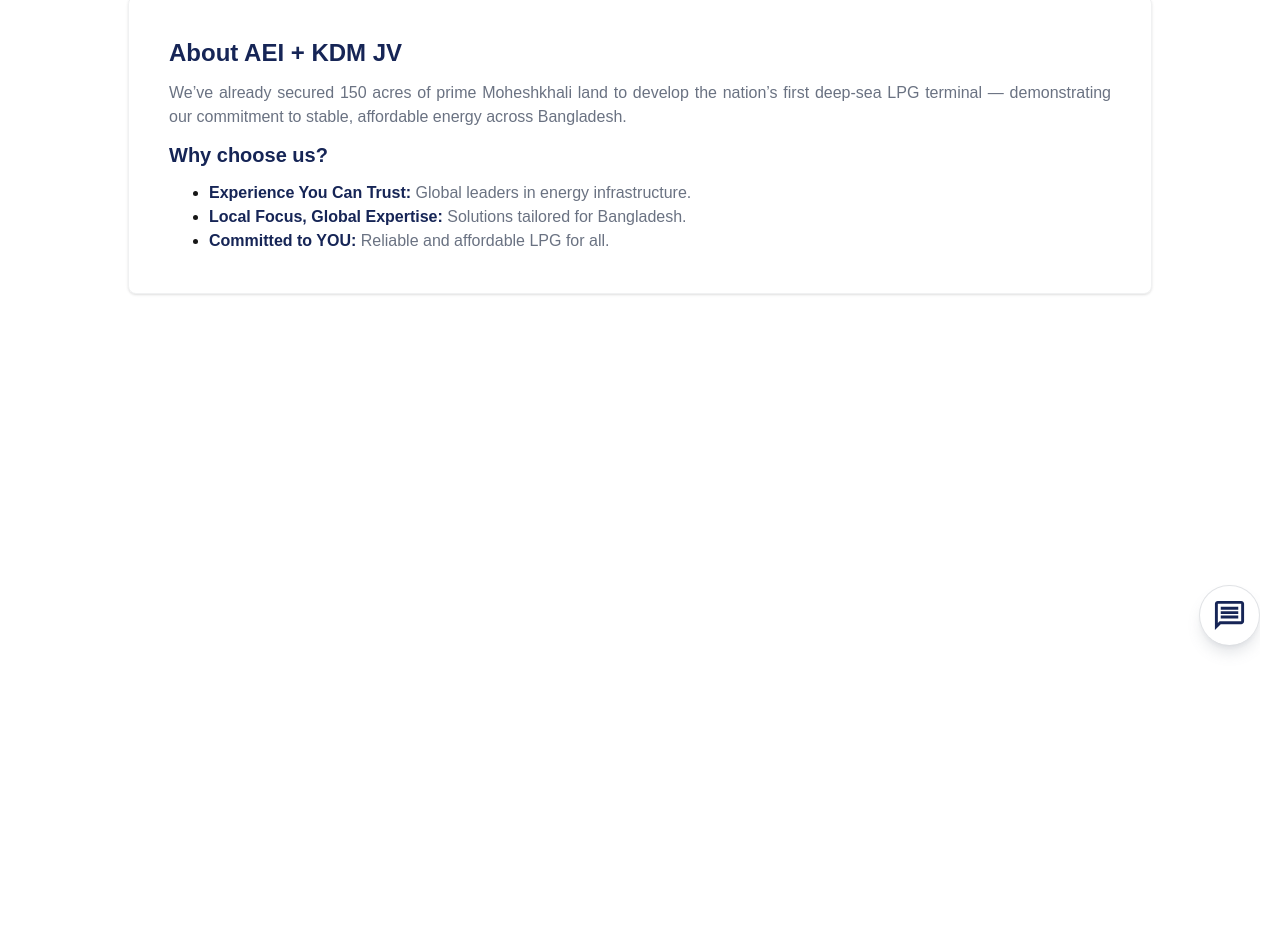
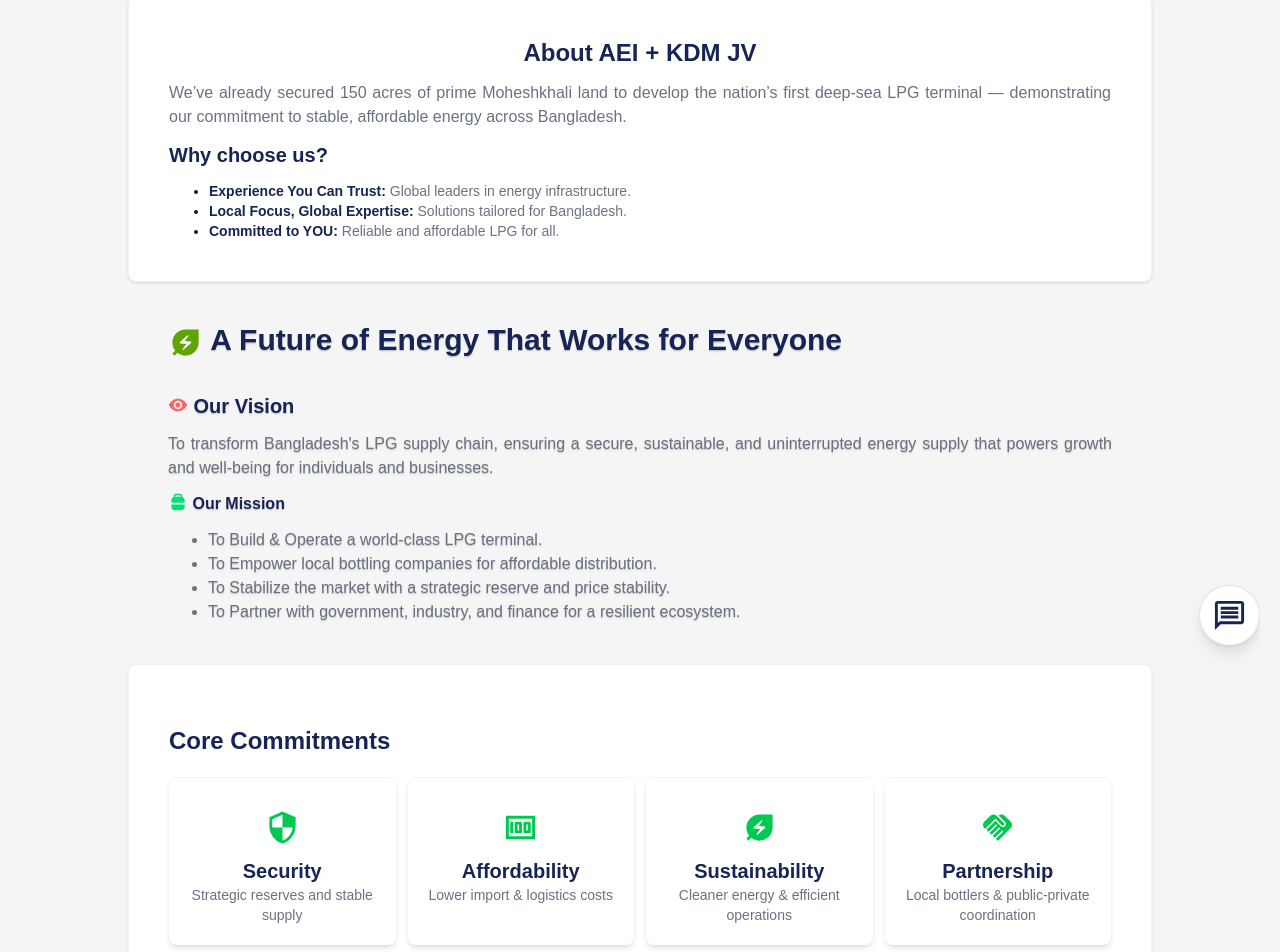
Before and after one commit to iamzehan/AEI-KDM-JointVenture, a Next.js app: page /about in a window 1280 px wide. Shown: the part 95-1047 px from the top of the page. Before the commit the page ends 959 px from the top, so only its background shows below. Built offline with nearby package versions, Linux system fonts and the light colour scheme.

Commit message:
feat!(iamzehan): About page complete

```diff
--- a/src/app/globals.css
+++ b/src/app/globals.css
@@ -1,7 +1,7 @@
 @import "tailwindcss";
 
 :root {
-  --background: #ffffff;
+  --background: whitesmoke;
   --foreground: #171717;
   -webkit-scrollbar-width: none;
   scrollbar-width: none;
--- a/src/components/About/commitments.tsx
+++ b/src/components/About/commitments.tsx
@@ -1,8 +1,74 @@
 "use client";
+import * as icon from "@mui/icons-material";
+import clsx from "clsx";
+
+const icons:{[index:string]:icon.SvgIconComponent} = {
+  "Security": icon.Security,
+  "Affordability": icon.Money,
+  "Sustainability": icon.EnergySavingsLeaf,
+  "Partnership": icon.Handshake,
+};
+interface Content {
+  title: string;
+  description: string;
+}
+
+const commitments: { data: Content[] } = {
+  data: [
+    {
+      title: "Security",
+      description: "Strategic reserves and stable supply",
+    },
+    {
+      title: "Affordability",
+      description: "Lower import & logistics costs",
+    },
+    {
+      title: "Sustainability",
+      description: "Cleaner energy & efficient operations",
+    },
+    {
+      title: "Partnership",
+      description: "Local bottlers & public-private coordination",
+    },
+  ],
+};
 
 export default function Commitments() {
+  const data = commitments.data;
+
   return (
-    <>
-    </>
+    <div
+      className="
+    flex flex-col gap-5
+    px-10 py-15 w-full
+    border-1 md:rounded-lg border-gray-500/10 dark:border-x-0 dark:rounded-none
+    shadow-sm shadow-gray-500/10 dark:shadow-none
+    bg-white dark:bg-transparent
+    "
+    >
+      <p className="text-2xl text-blue-950 dark:text-white font-bold ">
+        Core Commitments
+      </p>
+      <div className="flex flex-wrap gap-3 md:flex-row md:flex-nowrap">
+        {/* Iterate through this */}
+        {data.map((commitment, idx) => {
+            const Icon = icons[commitment.title];
+          return (
+            <div key={idx} className="
+            w-full p-5 md:w-1/4
+            flex flex-col content-center items-center text-center
+            rounded-lg border-t border-gray-500/10 shadow-md/10 dark:shadow-green-500">
+              <span className="flex flex-col content-center items-center p-3 rounded-full h-auto w-auto">
+                <Icon fontSize="large" className="text-green-500"/>
+              </span>
+              <p className="text-blue-950 dark:text-white md:text-xl font-bold">{commitment.title}</p>
+              <p className="text-sm text-gray-500 dark:text-white">{commitment.description}</p>
+            </div>
+          );
+        })}
+        {/* iteration ends */}
+      </div>
+    </div>
   );
 }
--- a/src/components/About/heading.tsx
+++ b/src/components/About/heading.tsx
@@ -34,26 +34,35 @@ export default function Heading() {
   const data: Content = heading.data;
   return (
     <div
-      className="flex flex-col gap-3
+      className="
+    bg-white dark:bg-transparent
+    flex flex-col gap-3
     p-10
-    border-1 border-gray-500/10
+    border-1 border-gray-500/10 dark:border-r-0 dark:border-l-0
     md:shadow-sm/10
-    md:rounded-lg text-justify"
+    md:rounded-lg dark:rounded-none text-justify"
     >
-      <p className="text-blue-950 dark:text-white font-bold text-xl md:text-2xl">
+      <p className="text-center text-blue-950 dark:text-white font-bold text-xl md:text-2xl">
         {data.title}
       </p>
       <p className="text-gray-500 dark:text-white">{data.description}</p>
-      <p className="text-xl font-bold text-blue-950 dark:text-white">Why choose us?</p>
-      <ul className="list-disc px-10">{data.list_of_why.map((item, idx)=>{
-        return (
-          <li key={idx}>
-            <strong className="text-blue-950 dark:text-gray-500">{item.title}: </strong>
-            <text className="text-gray-500 dark:text-white">{item.description}</text>
-          </li>
-        );
-      }
-      )}</ul>
+      <p className="text-xl font-bold text-blue-950 dark:text-white">
+        Why choose us?
+      </p>
+      <ul className="list-disc px-5 md:px-10 text-sm md:text-sm">
+        {data.list_of_why.map((item, idx) => {
+          return (
+            <li key={idx}>
+              <strong className="text-blue-950 dark:text-gray-500">
+                {item.title}:{"\t"}
+              </strong>
+              <span className="text-gray-500 dark:text-white">
+                {item.description}
+              </span>
+            </li>
+          );
+        })}
+      </ul>
     </div>
   );
 }
--- a/src/components/About/index.tsx
+++ b/src/components/About/index.tsx
@@ -5,10 +5,10 @@ import Vision from "./vision";
 
 export default function About() {
   return (
-    <div className="flex flex-col">
+    <div className="flex flex-col md:flex-row md:flex-wrap">
       <Heading />
+      <Vision />
       <Commitments />
-      <Vision />
     </div>
   );
 }
--- a/src/components/About/vision.tsx
+++ b/src/components/About/vision.tsx
@@ -1,8 +1,63 @@
 "use client";
-
+import * as icon from "@mui/icons-material";
+interface Mission {
+  title: string;
+  list_of_mission: string[];
+}
+interface Content {
+  title: string;
+  description: string;
+  mission: Mission;
+}
+const vision: { data: Content } = {
+  data: {
+    title: "Our Vision",
+    description:
+      "To transform Bangladesh's LPG supply chain, ensuring a secure, sustainable, and uninterrupted energy supply that powers growth and well-being for individuals and businesses.",
+    mission: {
+      title: "Our Mission",
+      list_of_mission: [
+        "To Build & Operate a world-class LPG terminal.",
+        "To Empower local bottling companies for affordable distribution.",
+        "To Stabilize the market with a strategic reserve and price stability.",
+        "To Partner with government, industry, and finance for a resilient ecosystem.",
+      ],
+    },
+  },
+};
 export default function Vision() {
+  const data = vision.data;
+  const EnergyIcon = icon.EnergySavingsLeaf;
+  const VisionIcon = icon.RemoveRedEye;
+  const PropaneIcon = icon.PropaneTank;
   return (
-    <>
-    </>
+    <div className="
+    flex flex-col p-10 md:items-start items-center text-justify gap-3 text-shadow-sm">
+      <p
+        className="
+      text-2xl font-bold text-justify md:text-3xl
+      mb-5 text-blue-950 dark:text-white"
+      >
+        <EnergyIcon fontSize="large" className="text-lime-600" />
+        {"\t"}A Future of Energy That Works for Everyone
+      </p>
+      <p className="text-xl font-bold text-blue-950 dark:text-white">
+        <VisionIcon fontSize="small" className="mb-1 text-red-400" />
+        {"\t"}
+        {data.title}
+      </p>
+      <p className="text-gray-500 dark:text-white">{data.description}</p>
+      <p className="text-md font-bold text-blue-950 dark:text-white">
+        <PropaneIcon fontSize="small" className="mb-1 text-green-400"/>
+        {"\t"}
+        {data.mission.title}
+      </p>
+      <ul className="list-disc
+       px-4 md:px-10 text-justify text-gray-500 md:text-left dark:text-white">
+        {data.mission.list_of_mission.map((item, idx) => {
+          return <li key={idx}>{item}</li>;
+        })}
+      </ul>
+    </div>
   );
 }
```
